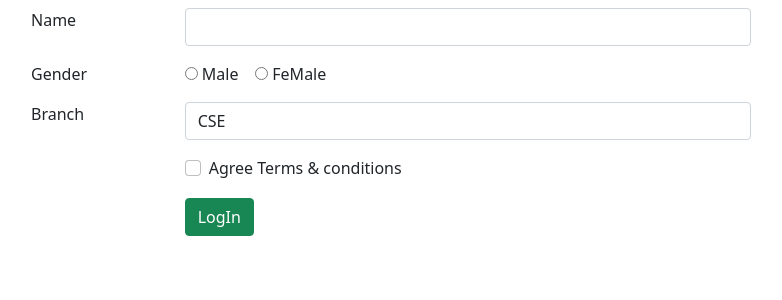
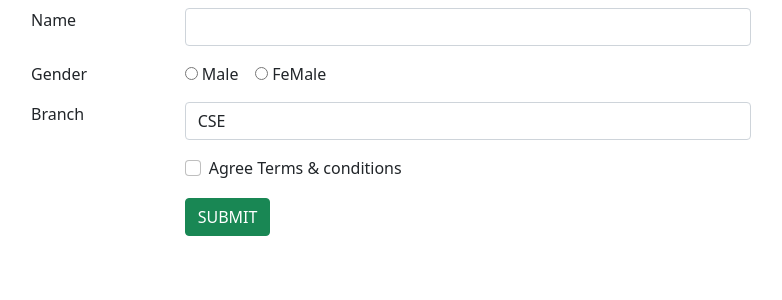
Before and after one commit to anishpdm/Demo-App-for-Selenium-Testing, a PHP site: page / in a window 1280 px wide. Shown: the top 300 px of the page, without its empty margins (249-1031 px from the left). Run offline with PHP 8.4, Linux system fonts and the light colour scheme.

Commit message:
first commit

```diff
--- a/index.php
+++ b/index.php
@@ -55,7 +55,7 @@
                         </tr>
                         <tr>
                             <td> </td>
-                            <td> <button name="subbtn" class="btn btn-success"> LogIn</button> </td>
+                            <td> <button name="subbtn" class="btn btn-success"> SUBMIT </button> </td>
                         </tr>
                     </table>
                 </form>
```
